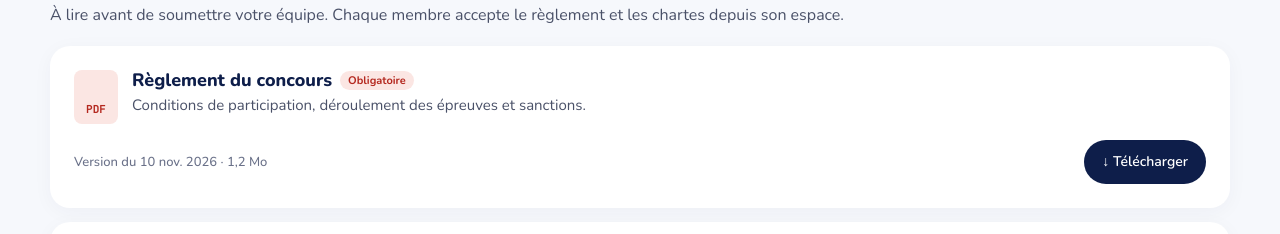
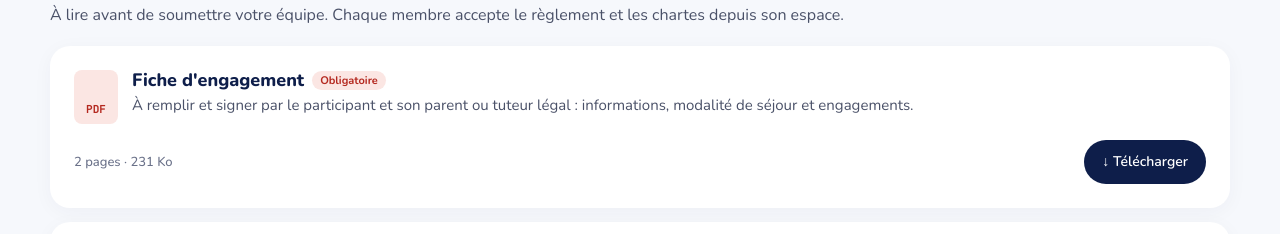
Before and after one commit to G4MA5/Genie_upbv2, a React (Vite) app: page /documents in a window 1280 px wide. Shown: the part 216-450 px from the top of the page. Built offline with nearby package versions, Linux system fonts and the light colour scheme; no server answers.

Commit message:
frontend

```diff
--- a/src/data/documentsData.ts
+++ b/src/data/documentsData.ts
@@ -6,6 +6,8 @@ export interface DocumentItem {
   s: string;
   tag: string;
   format: 'PDF';
+  /** Fichier réel servi depuis public/ (ex. /documents/x.pdf). */
+  fichier?: string;
   // Compatibility aliases
   titre?: string;
   description?: string;
@@ -13,6 +15,19 @@ export interface DocumentItem {
 }
 
 export const documentsData: DocumentItem[] = [
+  {
+    id: 'doc-fiche-engagement',
+    t: "Fiche d'engagement",
+    d: "À remplir et signer par le participant et son parent ou tuteur légal : informations, modalité de séjour et engagements.",
+    v: '2 pages',
+    s: '231 Ko',
+    tag: 'Obligatoire',
+    format: 'PDF',
+    fichier: '/ressources/fiche-engagement-genie-upb.pdf',
+    titre: "Fiche d'engagement",
+    description: "À remplir et signer par le participant et son parent ou tuteur légal : informations, modalité de séjour et engagements.",
+    taille: '231 Ko',
+  },
   {
     id: 'doc-reglement',
     t: 'Règlement du concours',
--- a/src/pages/publique/Documents.tsx
+++ b/src/pages/publique/Documents.tsx
@@ -8,6 +8,18 @@ export default function Documents() {
   const handleDownload = (doc: DocumentItem) => {
     setDownloadingId(doc.id);
     toast.success(`Téléchargement lancé : ${doc.t}`);
+
+    // Document réel disponible : on télécharge le fichier servi par le site
+    if (doc.fichier) {
+      const a = document.createElement('a');
+      a.href = doc.fichier;
+      a.download = doc.fichier.split('/').pop() ?? 'document.pdf';
+      document.body.appendChild(a);
+      a.click();
+      document.body.removeChild(a);
+      setTimeout(() => setDownloadingId(null), 800);
+      return;
+    }
 
     // Téléchargement réel d'un fichier PDF factice conforme
     try {
```
Also changed, not shown: 1 other file (tests, documents, lock files or other folders).
